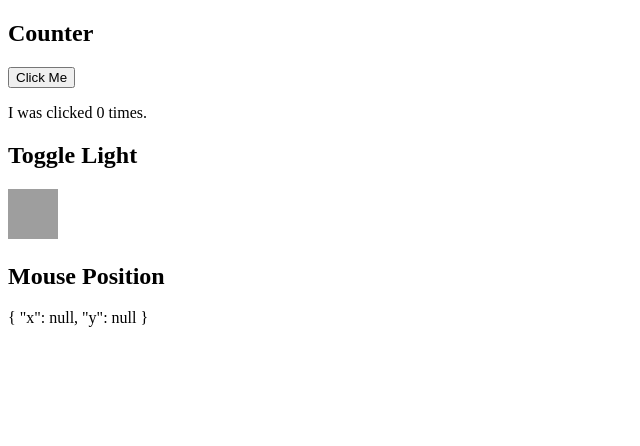
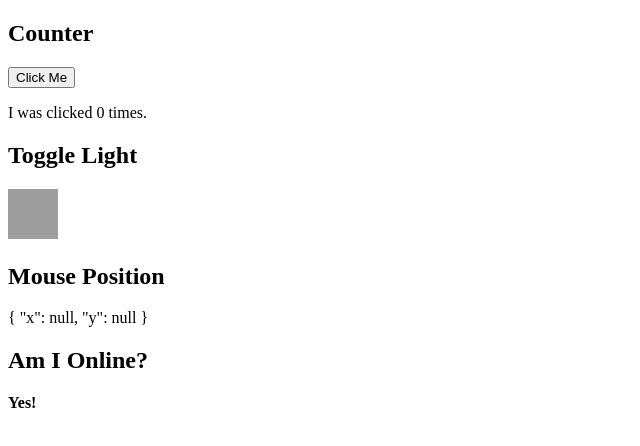
Before and after one commit to gness1804/react-hooks-basics, a React (Create React App) app: page / in a window 1280 px wide. Shown: the top 446 px of the page, without its empty margins (0-640 px from the left). Built offline with nearby package versions, Linux system fonts and the light colour scheme; grey boxes are pictures that could not be loaded.

Commit message:
Add state for online status

```diff
--- a/src/Counter.js
+++ b/src/Counter.js
@@ -5,6 +5,7 @@ const Counter = () => {
   const [count, setCount] = useState(0);
   const [isOn, setIsOn] = useState(false);
   const [mousePosition, setMousePosition] = useState({ x: null, y: null });
+  const [amIOnline, setOnlineStatus] = useState(navigator.onLine);
 
   const handleMouseMove = (event) => {
     setMousePosition({
@@ -13,13 +14,25 @@ const Counter = () => {
     });
   };
 
+  const handleOnlineStatus = () => {
+    setOnlineStatus(true);
+  };
+
+  const handleOfflineStatus = () => {
+    setOnlineStatus(false);
+  };
+
   useEffect(() => {
     document.title = `You have clicked ${count} times.`;
     window.addEventListener('mousemove', handleMouseMove);
+    window.addEventListener('online', handleOnlineStatus);
+    window.addEventListener('offline', handleOfflineStatus);
 
     // clean up function
     return () => {
       window.removeEventListener('mousemove', handleMouseMove);
+      window.removeEventListener('online', handleOnlineStatus);
+      window.removeEventListener('offline', handleOfflineStatus);
     };
   }, [count]);
 
@@ -48,6 +61,9 @@ const Counter = () => {
       <h2>Mouse Position</h2>
       {JSON.stringify(mousePosition, null, 2)}
       <br />
+
+      <h2>Am I Online?</h2>
+      <strong>{amIOnline ? 'Yes!' : 'Nope.'}</strong>
     </>
   );
 };
```
